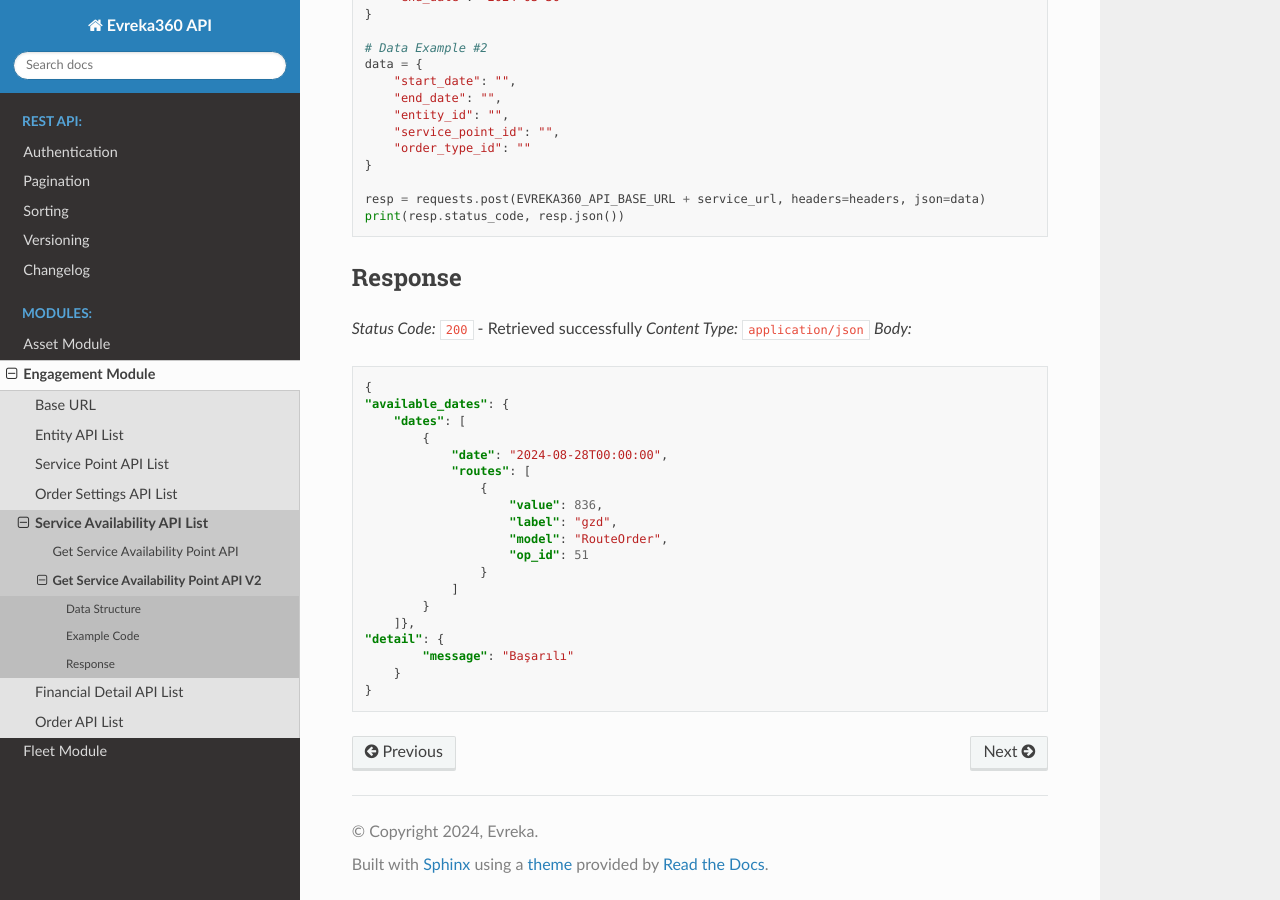
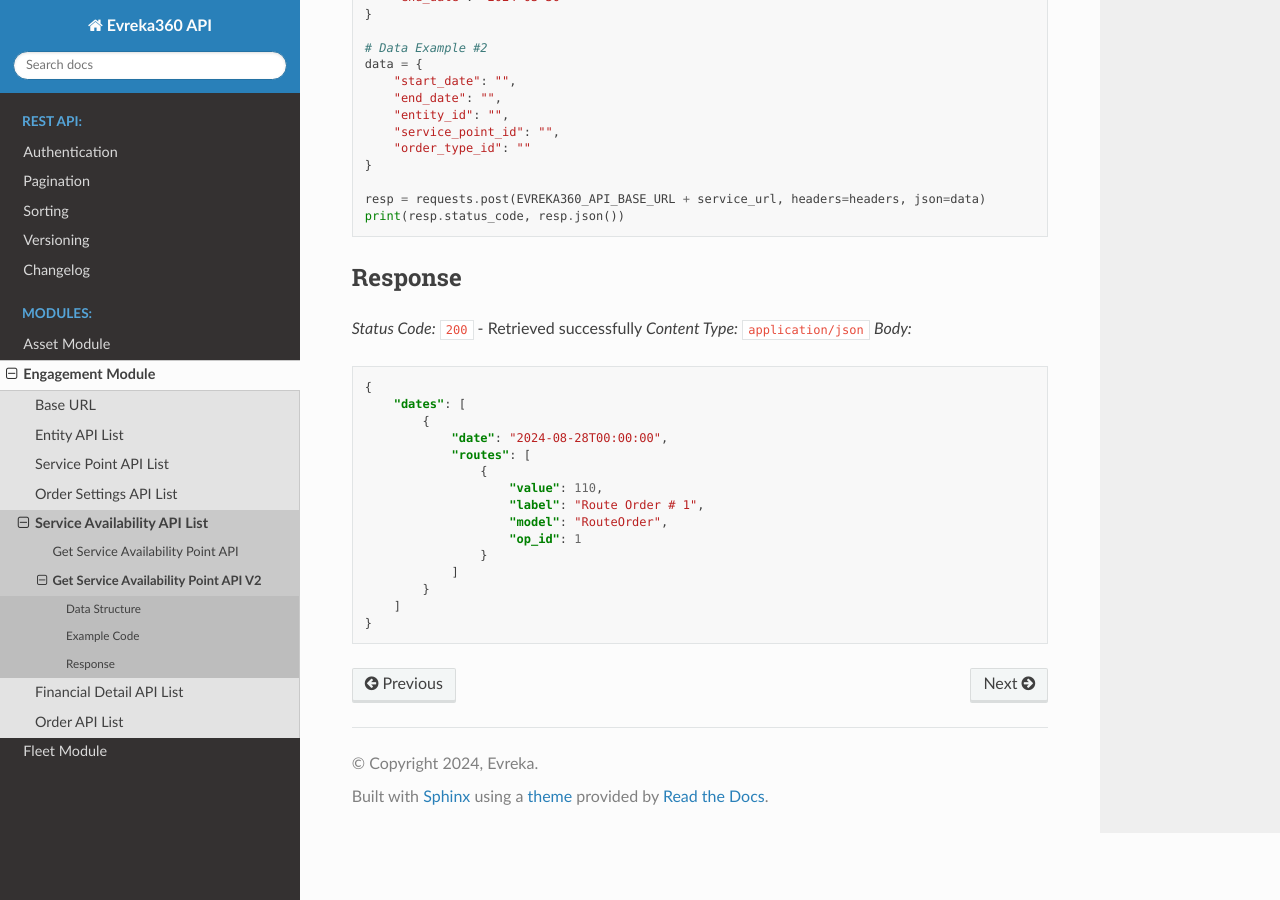
Before and after one commit to evrekadev/evreka-api-doc, a Sphinx documentation site: the page built from source/engagement/service_availability/post_v2.rst, in a window 1280 px wide and 900 px high, scrolled down 868 px. Built offline with Sphinx 7.4.7 and the Read the Docs theme 3.1.0, drawn with Linux system fonts in a browser that asks for light colours.

Commit message:
fix: 17389 service availability v2

```diff
--- a/source/engagement/service_availability/post_v2.rst
+++ b/source/engagement/service_availability/post_v2.rst
@@ -70,21 +70,17 @@ Response
 .. code-block:: json
 
     {
-    "available_dates": {
         "dates": [
             {
                 "date": "2024-08-28T00:00:00",
                 "routes": [
                     {
-                        "value": 836,
-                        "label": "gzd",
+                        "value": 110,
+                        "label": "Route Order # 1",
                         "model": "RouteOrder",
-                        "op_id": 51
+                        "op_id": 1
                     }
                 ]
             }
-        ]},
-    "detail": {
-            "message": "Başarılı"
-        }
+        ]
     }
```
